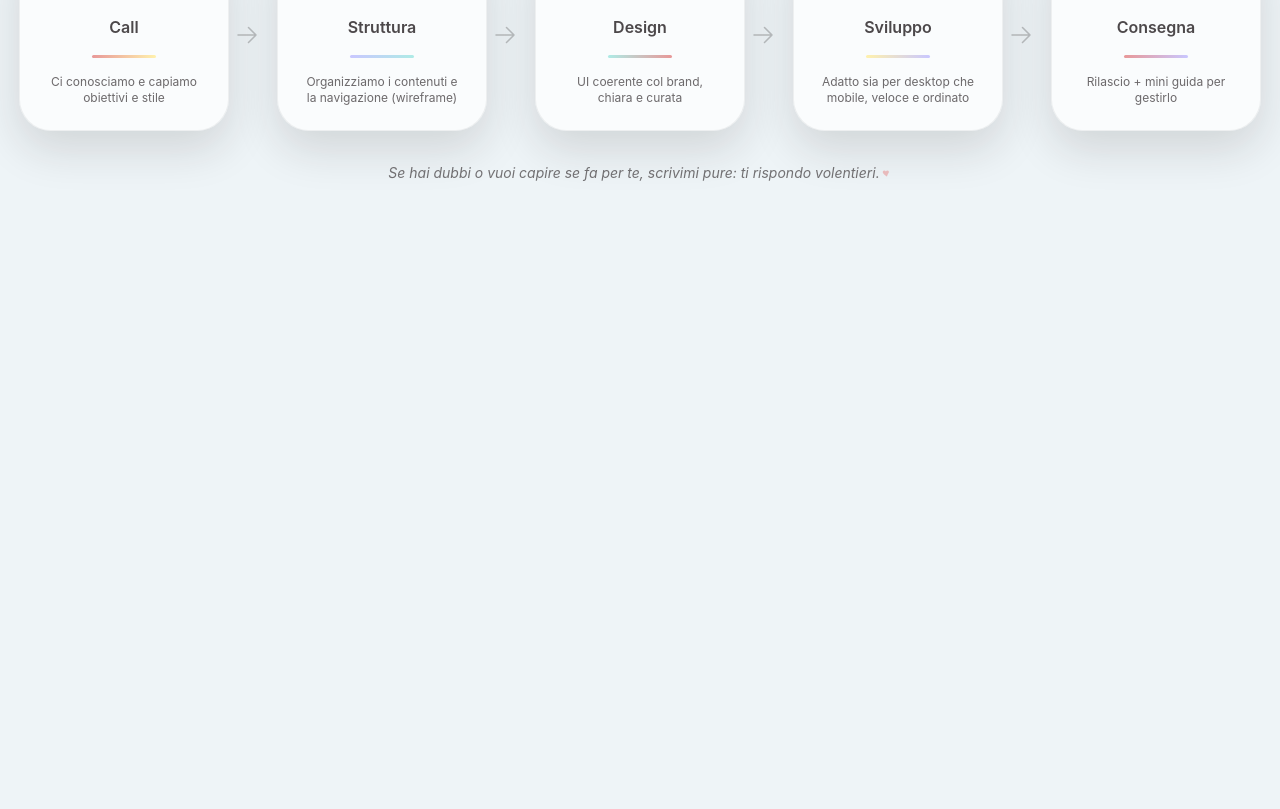
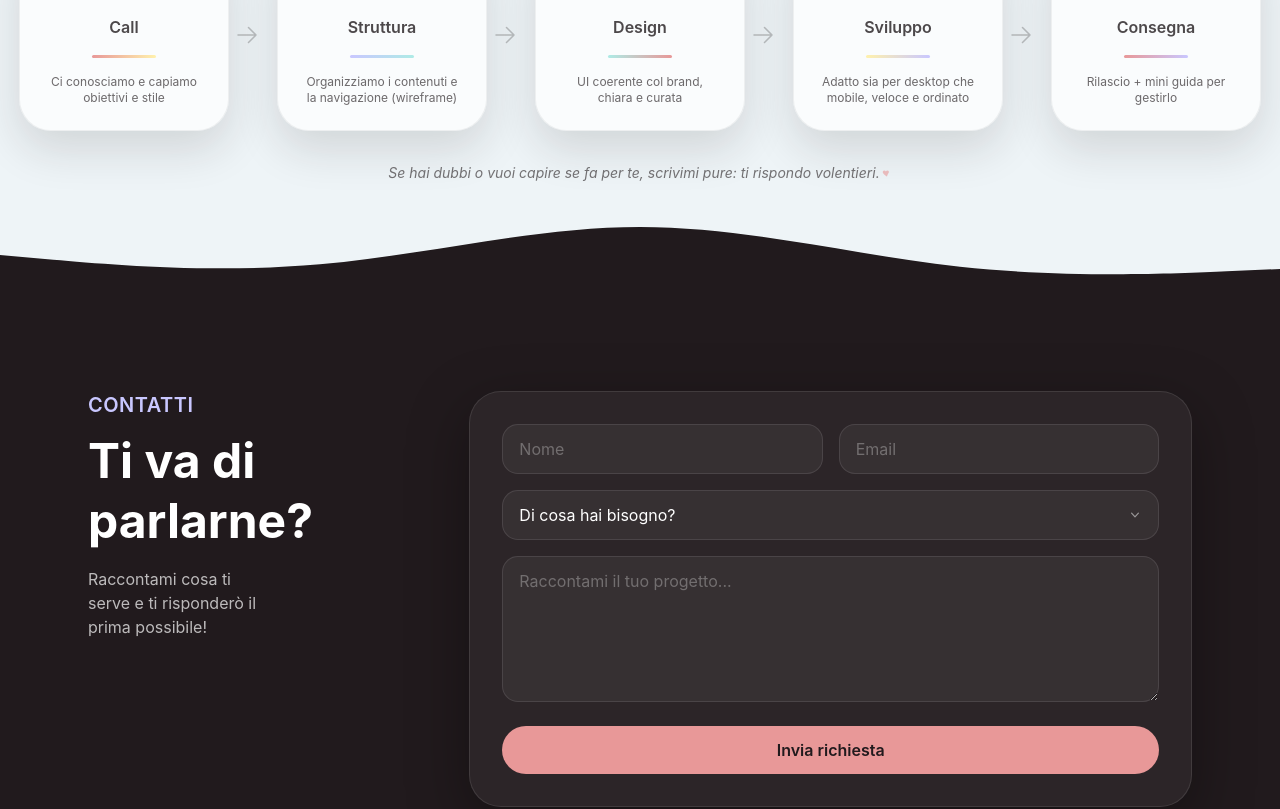
Before and after one commit to ilariamotta/my-landing-page, a React (Vite) app: page / in a window 1280 px wide. Shown: the part 1988-2797 px from the top of the page. Before the commit the page ends 2251 px from the top, so only its background shows below. Built offline with nearby package versions, Linux system fonts and the light colour scheme; no server answers.

Commit message:
feat: contact section

```diff
--- a/src/App.jsx
+++ b/src/App.jsx
@@ -3,6 +3,7 @@ import Hero from './components/Hero';
 import ForWhom from './components/ForWhom';
 import Services from './components/Services';
 import Process from './components/Process';
+import ContactDark from './components/ContactDark';
 
 function App() {
   return (
@@ -12,6 +13,7 @@ function App() {
         <ForWhom />
         <Services />
         <Process />
+        <ContactDark />
       </div>
     </>
   );
--- /dev/null
+++ b/src/components/ContactDark.jsx
@@ -0,0 +1,204 @@
+import { useState } from "react";
+
+export default function ContactDark() {
+  const FORMSPREE_ENDPOINT = import.meta.env.VITE_FORMSPREE_ENDPOINT;
+  // endpoint formspree
+
+  const [status, setStatus] = useState("idle");
+  // idle | sending | success | error
+
+  async function handleSubmit(e) {
+    e.preventDefault();
+    setStatus("sending");
+
+    const form = e.currentTarget;
+    const data = new FormData(form);
+
+    // honeypot anti-spam
+    if (data.get("website")) {
+      setStatus("success");
+      form.reset();
+      return;
+    }
+
+    try {
+      const res = await fetch(FORMSPREE_ENDPOINT, {
+        method: "POST",
+        headers: { Accept: "application/json" },
+        body: data,
+      });
+
+      if (res.ok) {
+        setStatus("success");
+        form.reset();
+      } else {
+        setStatus("error");
+      }
+    } catch {
+      setStatus("error");
+    }
+  }
+
+  return (
+    <section id="contatti" className="relative bg-[var(--blackWarm)] text-white py-20 pb-28">
+      <div className="mx-auto max-w-6xl px-6">
+        <div className="grid gap-10 lg:grid-cols-12 lg:items-start">
+
+          {/* LEFT */}
+          <div className="lg:col-span-4">
+            <p className="text-xl font-semibold tracking-wide text-[var(--lilac)]">
+              CONTATTI
+            </p>
+
+            <h2 className="mt-3 text-4xl sm:text-5xl font-bold leading-tight">
+              Ti va di parlarne?
+            </h2>
+
+            <p className="mt-4 text-base text-white/70 pr-40">
+              Raccontami cosa ti serve e ti risponderò il prima possibile!
+            </p>
+          </div>
+
+          {/* RIGHT - FORM */}
+          <div className="lg:col-span-8">
+            <div className="rounded-[2rem] border border-white/10 bg-white/5 p-8 shadow-[0_18px_60px_rgba(0,0,0,0.35)]">
+
+              <form onSubmit={handleSubmit} className="grid gap-4">
+
+                {/* honeypot */}
+
+                <input
+                  type="text"
+                  name="website"
+                  tabIndex="-1"
+                  autoComplete="off"
+                  className="hidden"
+                />
+
+                <div className="grid gap-4 sm:grid-cols-2">
+{/* nome */}
+                  <input
+                    name="name"
+                    required
+                    placeholder="Nome"
+                    className="rounded-2xl border border-white/10 bg-white/5 px-4 py-3 text-white placeholder:text-white/30 focus:border-[var(--lilac)] outline-none"
+                  />
+{/* mail */}
+                  <input
+                    name="email"
+                    type="email"
+                    required
+                    placeholder="Email"
+                    className="rounded-2xl border border-white/10 bg-white/5 px-4 py-3 text-white placeholder:text-white/30 focus:border-[var(--mint)] outline-none"
+                  />
+
+                </div>
+{/* servizio */}
+                <div className="relative">
+                  <select
+                    name="service"
+                    defaultValue=""
+                    required
+                    className="
+      w-full
+      appearance-none
+      rounded-2xl
+      border border-white/10
+      bg-white/5
+      px-4 py-3 pr-12
+      text-white
+      focus:border-[var(--butter)]
+      outline-none
+      transition
+    "
+                  >
+                    <option value="" disabled className="text-black">
+                      Di cosa hai bisogno?
+                    </option>
+                    <option value="Non lo so ancora" className="text-black">
+                      Non lo so ancora
+                    </option>
+                    <option value="Landing page" className="text-black">
+                      Landing page
+                    </option>
+                    <option value="Sito vetrina" className="text-black">
+                      Sito vetrina
+                    </option>
+                    <option value="E-commerce" className="text-black">
+                      E-commerce
+                    </option>
+                    <option value="Design UI/UX" className="text-black">
+                      Design UI/UX
+                    </option>
+                  </select>
+
+                  {/* Freccia custom */}
+                  <svg
+                    className="pointer-events-none absolute right-4 top-1/2 h-4 w-4 -translate-y-1/2 text-white/50"
+                    viewBox="0 0 20 20"
+                    fill="currentColor"
+                  >
+                    <path
+                      fillRule="evenodd"
+                      d="M5.23 7.21a.75.75 0 011.06.02L10 11.168l3.71-3.94a.75.75 0 111.08 1.04l-4.25 4.5a.75.75 0 01-1.08 0l-4.25-4.5a.75.75 0 01.02-1.06z"
+                      clipRule="evenodd"
+                    />
+                  </svg>
+                </div>
+{/* testo libero */}
+                <textarea
+                  name="message"
+                  required
+                  rows={5}
+                  placeholder="Raccontami il tuo progetto..."
+                  className="rounded-2xl border border-white/10 bg-white/5 px-4 py-3 text-white placeholder:text-white/30 focus:border-[var(--pink)] outline-none"
+                />
+
+                <button
+                  type="submit"
+                  disabled={status === "sending"}
+                  className="mt-2 w-full rounded-full bg-[var(--pink)] px-6 py-3 font-semibold text-[var(--blackWarm)] hover:opacity-90 transition disabled:opacity-60"
+                >
+                  {status === "sending" ? "Invio..." : "Invia richiesta"}
+                </button>
+
+                {status === "success" && (
+                  <p className="text-sm text-white/70 text-center">
+                    Messaggio inviato! Ti rispondo presto 🙂
+                  </p>
+                )}
+
+                {status === "error" && (
+                  <p className="text-sm text-red-300 text-center">
+                    Qualcosa è andato storto. Riprova.
+                  </p>
+                )}
+
+              </form>
+            </div>
+            <p className="mt-6 text-sm text-white/60 italic text-center">
+              Anche se non sai da dove iniziare, è normale: risolviamo insieme!
+              <svg
+                className="inline h-2.5 w-2.5 ml-0.5 text-[var(--pink)] opacity-60 align-baseline"
+                viewBox="0 0 24 24"
+                fill="currentColor"
+              >
+                <path d="M12 21s-6.7-4.35-9.33-8.28C.67 9.55 2.1 6 5.63 6c1.86 0 3.01 1.06 3.69 2.17C10 7.06 11.15 6 13.01 6 16.54 6 18 9.55 15.33 12.72 12.7 16.65 12 21 12 21z" />
+              </svg>
+            </p>
+          </div>
+        </div>
+      </div>
+
+      {/* Wave finale */}
+      <div className="absolute bottom-0 left-0 w-full overflow-hidden leading-none pointer-events-none">
+        <svg className="block w-full h-[120px]" viewBox="0 0 1440 320" preserveAspectRatio="none">
+          <path
+            fill="var(--bgSoft)"
+            d="M0,96L60,128C120,160,240,224,360,224C480,224,600,160,720,138.7C840,117,960,139,1080,128C1200,117,1320,75,1380,53.3L1440,32L1440,320L1380,320C1320,320,1200,320,1080,320C960,320,840,320,720,320C600,320,480,320,360,320C240,320,120,320,60,320L0,320Z"
+          />
+        </svg>
+      </div>
+    </section>
+  );
+}
--- a/src/components/Process.jsx
+++ b/src/components/Process.jsx
@@ -11,85 +11,37 @@ import {
 
 export default function Process() {
   const steps = [
-    {
-      title: "Call",
-      text: "Ci conosciamo e capiamo obiettivi e stile",
-      icon: PhoneIcon,
-      grad: ["var(--pink)", "var(--butter)"],
-    },
-    {
-      title: "Struttura",
-      text: "Organizziamo i contenuti e la navigazione (wireframe)",
-      icon: Squares2X2Icon,
-      grad: ["var(--lilac)", "var(--mint)"],
-    },
-    {
-      title: "Design",
-      text: "UI coerente col brand, chiara e curata",
-      icon: PaintBrushIcon,
-      grad: ["var(--mint)", "var(--pink)"],
-    },
-    {
-      title: "Sviluppo",
-      text: "Adatto sia per desktop che mobile, veloce e ordinato",
-      icon: CodeBracketIcon,
-      grad: ["var(--butter)", "var(--lilac)"],
-    },
-    {
-      title: "Consegna",
-      text: "Rilascio + mini guida per gestirlo",
-      icon: CheckBadgeIcon,
-      grad: ["var(--pink)", "var(--lilac)"],
-    },
+    { title: "Call", text: "Ci conosciamo e capiamo obiettivi e stile", icon: PhoneIcon, grad: ["var(--pink)", "var(--butter)"] },
+    { title: "Struttura", text: "Organizziamo i contenuti e la navigazione (wireframe)", icon: Squares2X2Icon, grad: ["var(--lilac)", "var(--mint)"] },
+    { title: "Design", text: "UI coerente col brand, chiara e curata", icon: PaintBrushIcon, grad: ["var(--mint)", "var(--pink)"] },
+    { title: "Sviluppo", text: "Adatto sia per desktop che mobile, veloce e ordinato", icon: CodeBracketIcon, grad: ["var(--butter)", "var(--lilac)"] },
+    { title: "Consegna", text: "Rilascio + mini guida per gestirlo", icon: CheckBadgeIcon, grad: ["var(--pink)", "var(--lilac)"] },
   ];
 
   return (
-    <section className="bg-[var(--bgSoft)] py-20">
-      {/* margine*/}
-      <div className="mx-auto max-w-7xl px-6">
-        {/* Titolo top */}
+    <section className="relative bg-[var(--bgSoft)] py-20 pb-32 z-0">
+      {/* contenuto sopra la wave */}
+      <div className="relative z-10 mx-auto max-w-7xl px-6">
         <div className="text-center">
-          <p className="text-xl font-semibold tracking-wide text-[var(--lilac)]">
-            METODO
-          </p>
+          <p className="text-xl font-semibold tracking-wide text-[var(--lilac)]">METODO</p>
           <h2 className="mt-3 text-4xl sm:text-5xl font-bold leading-tight text-[var(--blackWarm)]">
             Come lavoriamo insieme
           </h2>
-
-          {/* nota */}
           <p className="mx-auto mt-4 max-w-2xl text-base text-[var(--blackWarm)]/70">
             Anche se non sai da dove iniziare, non temere: ti guido io!
           </p>
         </div>
 
-        {/* Cards + arrows */}
-        <div
-          className="
-            mt-12
-            flex flex-col items-center
-            gap-3
-            lg:flex-row lg:flex-nowrap lg:justify-center
-          "
-        >
+        <div className="mt-12 flex flex-col items-center gap-3 lg:flex-row lg:flex-nowrap lg:justify-center">
           {steps.map((s, idx) => (
             <div key={s.title} className="flex flex-col items-center lg:flex-row">
-              {/* card */}
               <div className="w-full max-w-sm lg:w-[210px]">
-                <Card
-                  title={s.title}
-                  text={s.text}
-                  icon={s.icon}
-                  grad={s.grad}
-                  size="sm"
-                />
+                <Card title={s.title} text={s.text} icon={s.icon} grad={s.grad} size="sm" />
               </div>
 
-              {/* Arrow*/}
               {idx < steps.length - 1 && (
                 <div className="grid place-items-center my-2 lg:my-0 lg:mx-1.5">
-                  {/* mobile ↓ */}
                   <ArrowDownIcon className="h-6 w-6 text-[var(--blackWarm)]/25 lg:hidden" />
-                  {/* desktop → */}
                   <ArrowRightIcon className="hidden h-6 w-6 text-[var(--blackWarm)]/25 lg:block" />
                 </div>
               )}
@@ -97,7 +49,6 @@ export default function Process() {
           ))}
         </div>
 
-        {/* Nota*/}
         <p className="mt-8 text-sm text-[var(--blackWarm)]/60 text-center italic">
           Se hai dubbi o vuoi capire se fa per te, scrivimi pure: ti rispondo volentieri.
           <svg
@@ -110,6 +61,16 @@ export default function Process() {
           </svg>
         </p>
       </div>
+
+      {/* WAVE (sotto il contenuto) */}
+      <div className="absolute bottom-0 left-0 w-full overflow-hidden leading-none pointer-events-none z-0">
+        <svg className="block w-full h-[140px]" viewBox="0 0 1440 320" preserveAspectRatio="none">
+          <path
+            fill="var(--blackWarm)"
+            d="M0,192L60,202.7C120,213,240,235,360,213.3C480,192,600,128,720,128C840,128,960,192,1080,218.7C1200,245,1320,235,1380,229.3L1440,224L1440,320L1380,320C1320,320,1200,320,1080,320C960,320,840,320,720,320C600,320,480,320,360,320C240,320,120,320,60,320L0,320Z"
+          />
+        </svg>
+      </div>
     </section>
   );
 }
```
Also changed, not shown: 2 other files (tests, documents, lock files or other folders).
